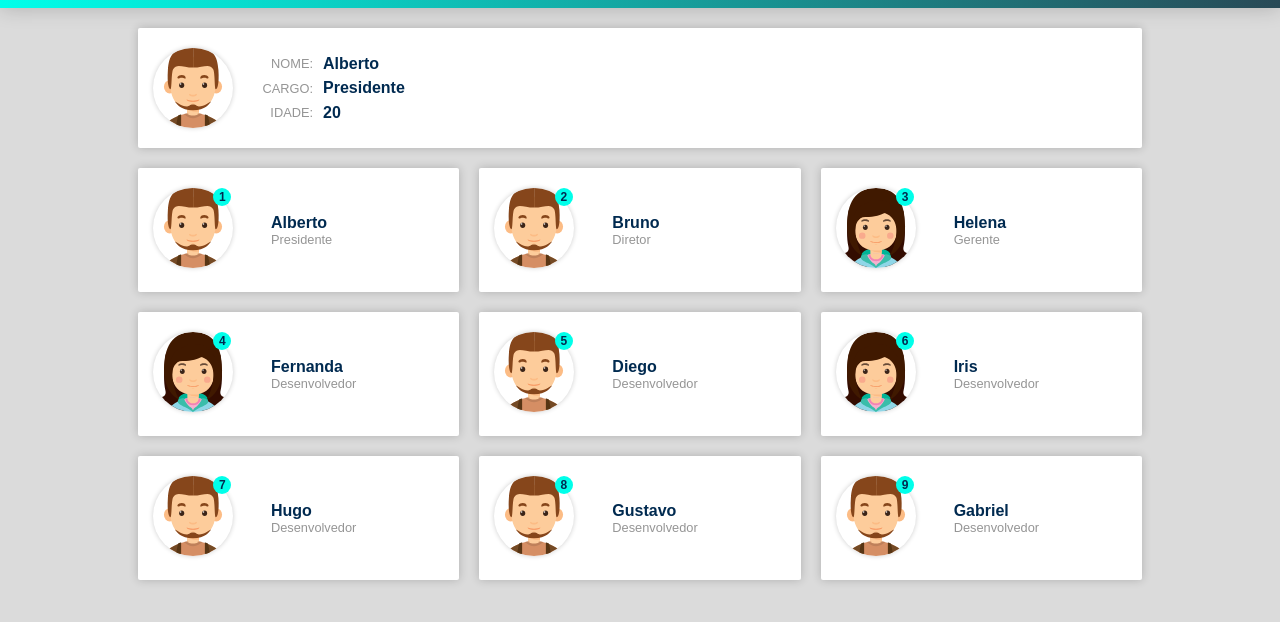
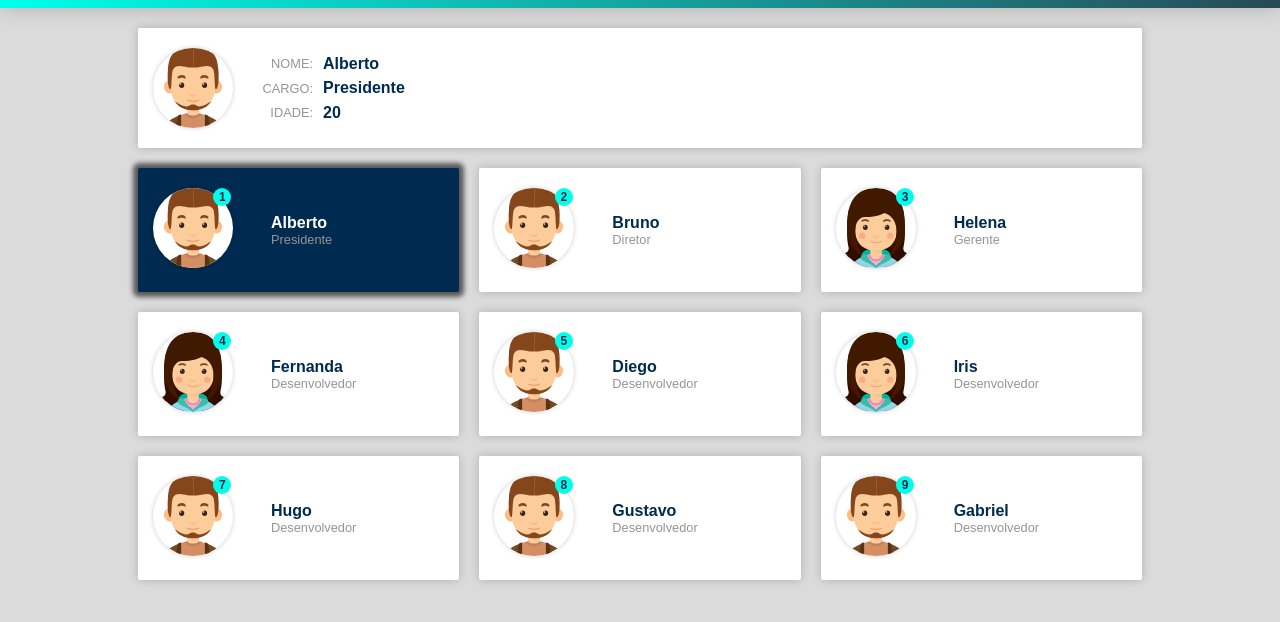
Before and after one commit to GustavoAlbunio/space_box, a plain HTML site: page index.html in a window 1280 px wide. Shown: the part 72-694 px from the top of the page. Drawn offline with Linux system fonts and the light colour scheme.

Commit message:
fixes javascript

```diff
--- a/css/card.css
+++ b/css/card.css
@@ -20,6 +20,13 @@ div.container_data div.user_data {
 
 div.container_data div.active {
   background: #002a50;
+  box-shadow: 0 0 5px 5px rgba(0, 0, 0, 0.6);
+}
+div.container_data div.active img {
+  background: #fff;
+}
+div.container_data div.active div.dados div.info span.nome {
+  color: #fff;
 }
 
 div.container_data div.user_data img {
--- a/js/scripts.js
+++ b/js/scripts.js
@@ -75,6 +75,14 @@ function showUser(id = 1) {
     }
   });
 
+  let cardsAll = document.querySelectorAll(".user_data");
+  cardsAll.forEach(card => {
+    card.classList.remove("active");
+  });
+
+  let cardSelect = document.querySelectorAll('[data-userid="' + id + '"]');
+  cardSelect[0].classList.add("active");
+
   document
     .querySelector(".user_img")
     .setAttribute("src", "./img/" + user[0].foto);
```
